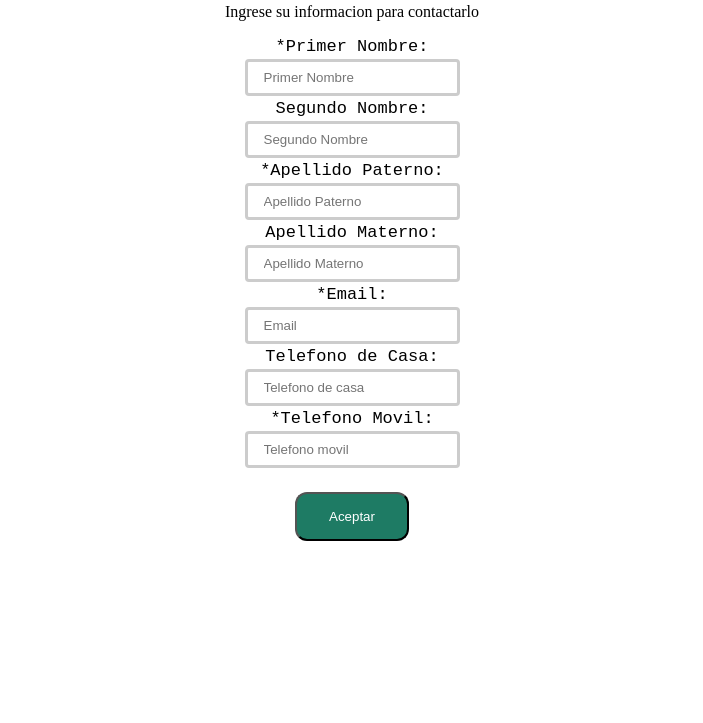
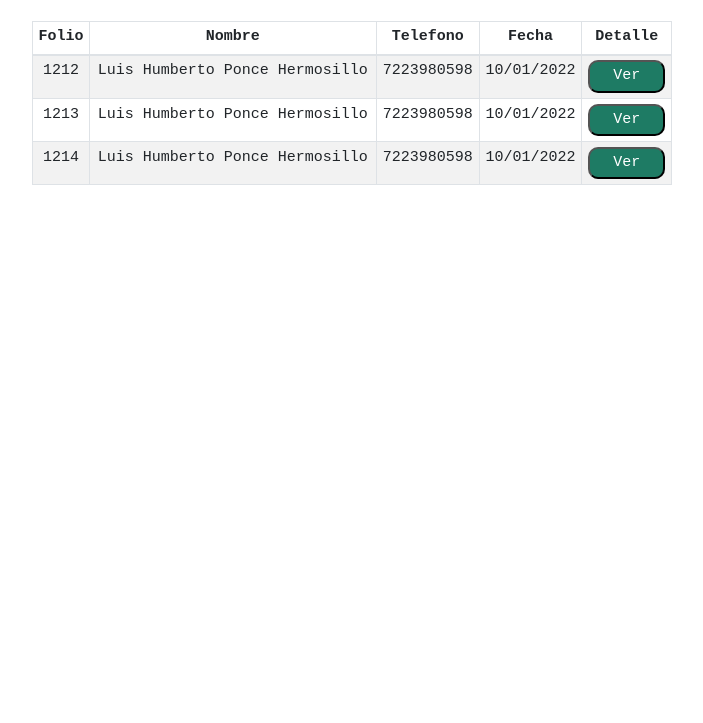
Before and after one commit to LHPH/landing-ui, a React app: page /applications in a window 1280 px wide. Shown: the part 77-800 px from the top of the page, without its empty margins (288-991 px from the left). Built offline with nearby package versions, Linux system fonts and the light colour scheme; no server answers.

Commit message:
refactor: Add router to application/folio

```diff
--- a/package.json
+++ b/package.json
@@ -11,7 +11,9 @@
   "author": "",
   "license": "MIT",
   "dependencies": {
+    "bootstrap": "^4.4.1",
     "react": "^16.12.0",
+    "react-bootstrap": "^1.0.0-beta.17",
     "react-dom": "^16.12.0",
     "react-router-dom": "^5.1.2"
   },
--- a/src/css/styles.scss
+++ b/src/css/styles.scss
@@ -92,6 +92,32 @@ h1{
     cursor: pointer;
 }
 
+.buttonHomeRecord{
+    border-radius: 12px;
+    background-color: $color;
+    color: white;
+    padding: 15px 32px;
+    outline: none;
+    cursor: pointer;
+}
+
+.buttonHomeConsult{
+    border-radius: 12px;
+    background-color: $color;
+    color: white;
+    padding: 15px 28px;
+    outline: none;
+    cursor: pointer;
+}
+
+.buttonViewFolio{
+    border-radius: 10px;
+    background-color: $color;
+    color: white;
+    padding: 3px 23px;
+    outline: none;
+}
+
 .acceptanceViewMessage{
     font-size: 20px;
     color: $color;
@@ -106,6 +132,20 @@ h1{
 
 .listMenu{
     width: fit-content;
+}
+
+.table{
+    margin: auto;
+    width: 50% !important;
+    font-size: 15px;
+    font-family: monospace;
+}
+
+.alert{
+    width: 50% !important;
+    margin: auto;
+    font-size: 15px;
+    font-family: monospace;
 }
 
 @media only screen and (min-width: 1024px) {
--- a/src/index.html
+++ b/src/index.html
@@ -5,6 +5,14 @@
     <meta name="viewport" content="width=device-width, initial-scale=1.0">
     <meta http-equiv="X-UA-Compatible" content="ie=edge">
     <title>MKT</title>
+
+    <link
+      rel="stylesheet"
+      href="https://maxcdn.bootstrapcdn.com/bootstrap/4.4.1/css/bootstrap.min.css"
+      integrity="sha384-Vkoo8x4CGsO3+Hhxv8T/Q5PaXtkKtu6ug5TOeNV6gBiFeWPGFN9MuhOf23Q9Ifjh"
+      crossorigin="anonymous"
+    />
+
   </head>
   <body>
     <div id="app">
--- a/src/js/components/App.js
+++ b/src/js/components/App.js
@@ -4,13 +4,13 @@ import {
     Switch,
     Route,
     Link
-  } from "react-router-dom"
+  } from "react-router-dom";
 import '../../css/styles.scss';
 import LandingRecord from './LandingRecord';
+import LandingRegistered from './LandingRegistered';
+import Form from './Form';
 import Button from './Button';
 
-import FormRedux from './Form';
-import AcceptanceView from './AcceptanceView'
 
 
 
@@ -29,14 +29,17 @@ class App extends Component{
                 name: 'Registro',
                 className: 'buttonHomeRecord',
                 isDisabled: false
+            },
+            consultButton:{
+                id:'consultButton',
+                name: 'Consultar',
+                className: 'buttonHomeConsult',
+                isDisabled: false
             }
         }
 
-
         this.showMenu = this.showMenu.bind(this);
         this.hiddenMenu = this.hiddenMenu.bind(this);
-
-
 
     }
 
@@ -75,9 +78,9 @@ class App extends Component{
                             <li className={'listMenu'}>
                             <Link to="/applications">
                                 <Button id={'other'}
-                                            name={this.buttonHomeConfig.recordButton.name}
-                                            isDisabled={this.buttonHomeConfig.recordButton.isDisabled}
-                                            className={this.buttonHomeConfig.recordButton.className}
+                                            name={this.buttonHomeConfig.consultButton.name}
+                                            isDisabled={this.buttonHomeConfig.consultButton.isDisabled}
+                                            className={this.buttonHomeConfig.consultButton.className}
                                     />
                             </Link>
                             </li>
@@ -91,21 +94,19 @@ class App extends Component{
                             </Link>
                             </li>
                         </ul>
-
-
-
                     </div>
                 }
                 <Switch>
                     <Route path="/record">
                         <LandingRecord showMenu={this.showMenu} hiddenMenu={this.hiddenMenu} />
                     </Route>
-                    <Route path="/applications">
-                        <LandingRecord showMenu={this.showMenu} hiddenMenu={this.hiddenMenu} />
+                    <Route exact path="/applications">
+                        <LandingRegistered showMenu={this.showMenu} hiddenMenu={this.hiddenMenu}/>
                     </Route>
-                    <Route path="/applications">
-                        <LandingRecord showMenu={this.showMenu} hiddenMenu={this.hiddenMenu} />
-                    </Route>
+                    <Route path="/applications/:folio"
+                    render={(props)=> <Form showMenu={this.showMenu} hiddenMenu={this.hiddenMenu} match={props.match}/>} />
+
+
                 </Switch>
             </Router>
         );
--- a/src/js/components/Form.js
+++ b/src/js/components/Form.js
@@ -7,6 +7,7 @@ import {messages} from '../util/Messages';
 import { connect } from "react-redux";
 import { sendLanding } from '../redux/actions';
 import LandingServices from '../services/LandingServices';
+import {useParams} from "react-router-dom";
 
 class Form extends Component{
 
@@ -185,6 +186,8 @@ class Form extends Component{
 
     componentDidMount(){
         console.log('Errors: '+this.state.errors.firstName);
+        console.log(this.props.match.params.folio);
+
     }
 
     handleChangeFirstName(event){
--- /dev/null
+++ b/src/js/components/LandingRegistered.js
@@ -0,0 +1,111 @@
+import React, { Component } from 'react';
+import '../../css/styles.scss';
+import Table from 'react-bootstrap/Table'
+import Button from './Button';
+import LandingServices from '../services/LandingServices';
+import Alert from 'react-bootstrap/Alert'
+import {
+    BrowserRouter as Router,
+    Switch,
+    Route,
+    Link,
+    Redirect
+  } from "react-router-dom";
+
+class LandingRegistered extends Component{
+
+    constructor(props){
+        super(props);
+
+        this.state = {
+            landings: []
+        };
+
+        this.props.hiddenMenu();
+
+        this.processResults = this.processResults.bind(this);
+    }
+
+    componentDidMount(){
+        LandingServices.retrieveLandings(this.processResults);
+    }
+
+    processResults(landings){
+
+        this.setState(prevState =>({
+            ...prevState,
+            landings: landings
+        }));
+    }
+
+    static createFullName(personalData){
+
+        var fullName = '';
+
+        var firstName = personalData.firstName;
+        var secondName = personalData.secondName;
+        var lastName = personalData.lastName;
+        var lastSecondName = personalData.lastSecondName;
+
+        if(secondName!==null && secondName!==''){
+            fullName = `${firstName} ${secondName}`;
+        }
+
+        if(lastSecondName!==null && lastSecondName!==''){
+            fullName = `${fullName} ${lastName} ${lastSecondName}`;
+        }
+
+        return fullName;
+    }
+
+    static createRows(landings){
+
+        return  landings.map((landing) => {
+                return  <tr key={landing.folio}>
+                            <td>{landing.folio}</td>
+                            <td>{LandingRegistered.createFullName(landing.personalData)}</td>
+                            <td>{landing.personalData.cellPhone}</td>
+                            <td>{landing.dateCreated}</td>
+                            <td>
+                                <Link to={`/applications/${landing.folio}`}>
+                                    <Button id={'buttonView'} name={'Ver'}
+                                            IsDisabled={false} className={'buttonViewFolio'}/>
+                                </Link>
+                            </td>
+                        </tr>
+                })
+    }
+
+    render(){
+
+        const createRows = LandingRegistered.createRows(this.state.landings);
+        return(
+            <div className={'parent'}>
+                <br />
+                    {this.state.landings.length>0 &&
+                         <Table striped bordered hover size="sm">
+                            <thead>
+                                <tr>
+                                    <th>Folio</th>
+                                    <th>Nombre</th>
+                                    <th>Telefono</th>
+                                    <th>Fecha</th>
+                                    <th>Detalle</th>
+                                </tr>
+                            </thead>
+                            <tbody>
+                                {createRows}
+                            </tbody>
+                            </Table>
+                    }
+                    {this.state.landings.length===0 &&
+                      <Alert variant={'info'}>
+                        No hay landings registradas en el sistema
+                      </Alert>
+                    }
+            </div>
+        );
+    }
+}
+
+export default LandingRegistered;
--- a/src/js/services/LandingServices.js
+++ b/src/js/services/LandingServices.js
@@ -4,9 +4,69 @@ const URL_LANDING_SERVICES=process.env.REACT_APP_URL_SAVE_LANDINGS;
 export default class LandingServices{
 
     static saveLanding(data,callback){
-        console.log("Guardando Landing en "+URL_LANDING_SERVICES);
-        console.log(data);
+
         callback('ACCEPTANCE_SAVE_LANDING');
     }
 
+    static retrieveLandings(callback){
+
+        let landing = [
+            {
+                folio:1212,
+                personalData:{
+                    firstName: 'Luis',
+                    secondName: 'Humberto',
+                    lastName: 'Ponce',
+                    lastSecondName: 'Hermosillo',
+                    cellPhone: '7223980598',
+                    homePhone: '5534324325',
+                },
+                dateCreated: '10/01/2022'
+            },
+            {
+                folio:1213,
+                personalData:{
+                    firstName: 'Luis',
+                    secondName: 'Humberto',
+                    lastName: 'Ponce',
+                    lastSecondName: 'Hermosillo',
+                    cellPhone: '7223980598',
+                    homePhone: '5534324325',
+                },
+                dateCreated: '10/01/2022'
+            },
+            {
+                folio:1214,
+                personalData:{
+                    firstName: 'Luis',
+                    secondName: 'Humberto',
+                    lastName: 'Ponce',
+                    lastSecondName: 'Hermosillo',
+                    cellPhone: '7223980598',
+                    homePhone: '5534324325',
+                },
+                dateCreated: '10/01/2022'
+            }
+
+        ];
+        //landing = [];
+        callback(landing);
+    }
+
+    static retrieveLandingByFolio(folio, callback){
+        let landing = {
+            folio:1212,
+                personalData:{
+                    firstName: 'Luis',
+                    secondName: 'Humberto',
+                    lastName: 'Ponce',
+                    lastSecondName: 'Hermosillo',
+                    cellPhone: '7223980598',
+                    homePhone: '5534324325',
+                },
+                dateCreated: '10/01/2022'
+        };
+        callback(landing);
+    }
+
 }
```
Also changed, not shown: 1 other file.
